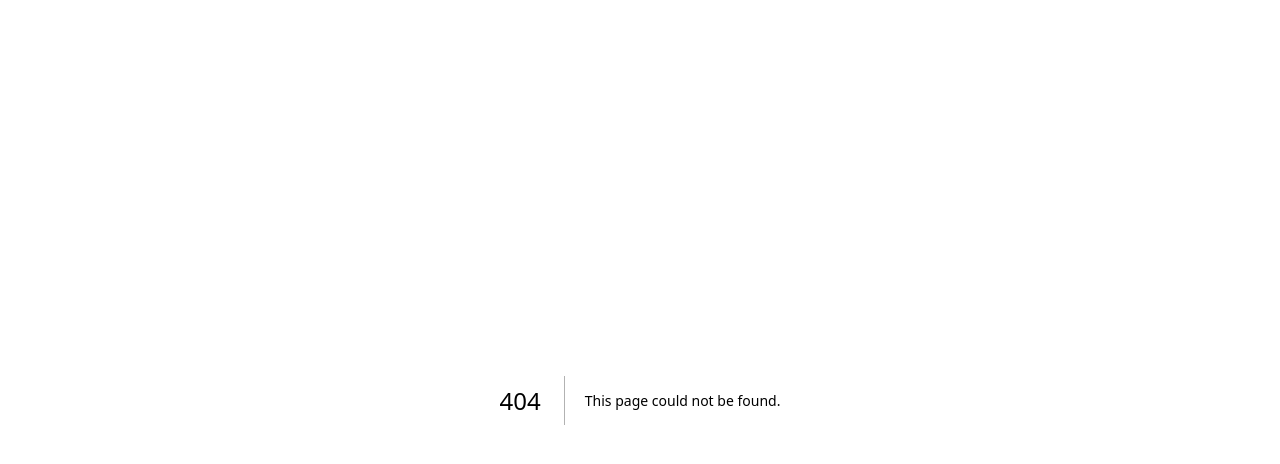
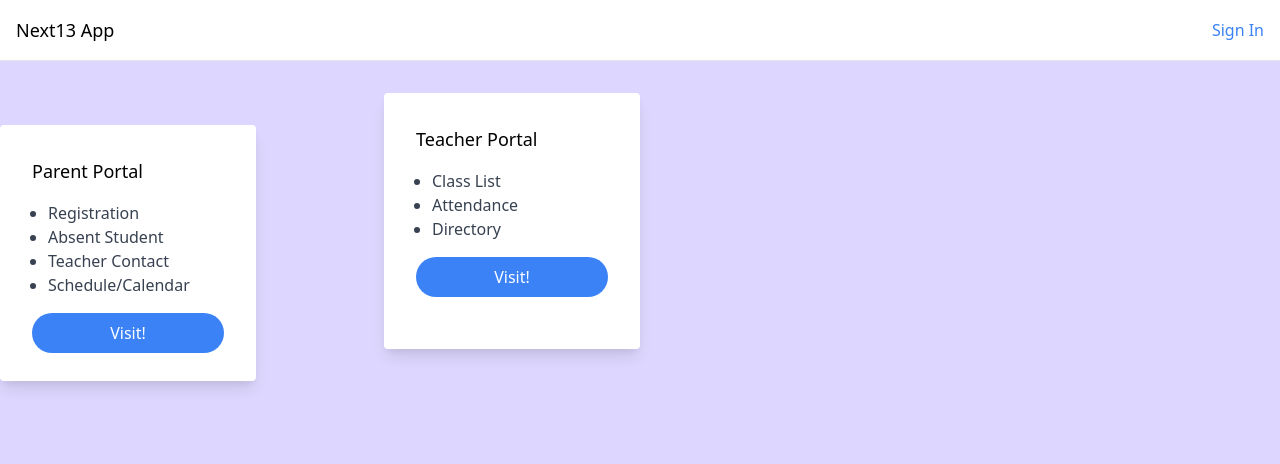
Before and after one commit to vianneyp72/glvn-website-1, a Next.js app: page /ai-landing-test in a window 1280 px wide. Before the commit this address had no page. Shown: the top 464 px of the page. Built offline with nearby package versions, Linux system fonts and the light colour scheme.

Commit message:
color update

```diff
--- a/components/RegForm.js
+++ b/components/RegForm.js
@@ -31,7 +31,9 @@ const Form = () => {
   }
 
   return (
-    <form onSubmit={handleSubmit} className="mx-auto max-w-4xl my-6 bg-orange-200 shadow-md rounded p-10">
+    <div className='min-h-screen bg-orange-200 '>
+    <><p className="text-2xl font-bold text-grey-800 text-center">GLVN Registration 2023-2024</p>
+    <form onSubmit={handleSubmit} className="mx-auto max-w-4xl my-6 bg-orange-100 shadow-md rounded p-10">
       <h2 className="text-lg font-bold text-center">Parent Information</h2>
       <div className="my-4">
         <label className="block text-gray-700 font-medium mb-2" htmlFor="fatherName">
@@ -43,8 +45,7 @@ const Form = () => {
           name="fatherName"
           id="fatherName"
           value={formData.fatherName}
-          onChange={handleChange}
-        />
+          onChange={handleChange} />
       </div>
       <div className="my-4">
         <label className="block text-gray-700 font-medium mb-2" htmlFor="fatherPhone">
@@ -56,8 +57,7 @@ const Form = () => {
           name="fatherPhone"
           id="fatherPhone"
           value={formData.fatherPhone}
-          onChange={handleChange}
-        />
+          onChange={handleChange} />
       </div>
       <div className="my-4">
         <label className="block text-gray-700 font-medium mb-2" htmlFor="fatherEmail">
@@ -69,8 +69,7 @@ const Form = () => {
           name="fatherEmail"
           id="fatherEmail"
           value={formData.fatherEmail}
-          onChange={handleChange}
-        />
+          onChange={handleChange} />
       </div>
       <div className="my-4">
         <label className="block text-gray-700 font-medium mb-2" htmlFor="motherName">
@@ -82,8 +81,7 @@ const Form = () => {
           name="motherName"
           id="motherName"
           value={formData.motherName}
-          onChange={handleChange}
-        />
+          onChange={handleChange} />
       </div>
       <div className="my-4">
         <label className="block text-gray-700 font-medium mb-2" htmlFor="motherPhone">
@@ -95,8 +93,7 @@ const Form = () => {
           name="motherPhone"
           id="motherPhone"
           value={formData.motherPhone}
-          onChange={handleChange}
-        />
+          onChange={handleChange} />
       </div>
       <div className="my-4">
         <label className="block text-gray-700 font-medium mb-2" htmlFor="motherEmail">
@@ -108,8 +105,7 @@ const Form = () => {
           name="motherEmail"
           id="motherEmail"
           value={formData.motherEmail}
-          onChange={handleChange}
-        />
+          onChange={handleChange} />
       </div>
       <div className="my-4">
         <label className="block text-gray-700 font-medium mb-2" htmlFor="address">
@@ -121,8 +117,7 @@ const Form = () => {
           name="address"
           id="address"
           value={formData.address}
-          onChange={handleChange}
-        />
+          onChange={handleChange} />
       </div>
       <h2 className="text-lg font-bold mt-8 text-center">Student Information</h2>
       <div className="my-4">
@@ -135,8 +130,7 @@ const Form = () => {
           name="studentSaintName"
           id="studentSaintName"
           value={formData.studentSaintName}
-          onChange={handleChange}
-        />
+          onChange={handleChange} />
       </div>
       <div className="my-4">
         <label className="block text-gray-700 font-medium mb-2" htmlFor="studentFirstName">
@@ -148,8 +142,7 @@ const Form = () => {
           name="studentFirstName"
           id="studentFirstName"
           value={formData.studentFirstName}
-          onChange={handleChange}
-        />
+          onChange={handleChange} />
       </div>
       <div className="my-4">
         <label className="block text-gray-700 font-medium mb-2" htmlFor="studentLastName">
@@ -161,8 +154,7 @@ const Form = () => {
           name="studentLastName"
           id="studentLastName"
           value={formData.studentLastName}
-          onChange={handleChange}
-        />
+          onChange={handleChange} />
       </div>
       <div className="my-4">
         <label className="block text-gray-700 font-medium mb-2" htmlFor="studentDOB">
@@ -174,8 +166,7 @@ const Form = () => {
           name="studentDOB"
           id="studentDOB"
           value={formData.studentDOB}
-          onChange={handleChange}
-        />
+          onChange={handleChange} />
       </div>
       <div className="my-4">
         <label className="block text-gray-700 font-medium mb-2" htmlFor="studentBaptismDate">
@@ -187,8 +178,7 @@ const Form = () => {
           name="studentBaptismDate"
           id="studentBaptismDate"
           value={formData.studentBaptismDate}
-          onChange={handleChange}
-        />
+          onChange={handleChange} />
       </div>
       <div className="my-4">
         <label className="block text-gray-700 font-medium mb-2" htmlFor="studentFirstCommunionDate">
@@ -200,13 +190,13 @@ const Form = () => {
           name="studentFirstCommunionDate"
           id="studentFirstCommunionDate"
           value={formData.studentFirstCommunionDate}
-          onChange={handleChange}
-        />
+          onChange={handleChange} />
       </div>
       <button className="container bg-blue-500 text-white py-2 px-4 rounded-lg hover:bg-blue-600 content-start">
         Register!
       </button>
-    </form>
+    </form></>
+          </div>
   )
 }
 
--- /dev/null
+++ b/pages/ai-landing-test.tsx
@@ -0,0 +1,50 @@
+import Head from 'next/head';
+
+const LandingPage = () => (
+  <div className=" h-full min-h-screen justify-center items-center bg-purple-200">
+    <Head>
+      <title>Next13 App Landing Page</title>
+      <link rel="stylesheet" href="https://cdn.jsdelivr.net/npm/tailwindcss@2.0.2/dist/tailwind.min.css" />
+    </Head>
+    <header className="w-full bg-white border-b border-gray-200 p-4">
+      <nav className="flex items-center justify-between">
+        <div className="text-lg font-medium">Next13 App</div>
+        <div>
+          <a href="#" className="text-blue-500 hover:text-blue-700">Sign In</a>
+        </div>
+      </nav>
+    </header>
+    <div className='flex'>
+
+    <div className="w-full max-w-sm mt-16">
+      <div className="bg-white rounded shadow-lg p-8 flex flex-col justify-between h-64 w-64">
+        <h2 className="text-lg font-medium mb-4">Parent Portal</h2>
+        <ul className="list-disc ml-4 text-gray-700 text-base mb-4">
+          <li>Registration</li>
+          <li>Absent Student</li>
+          <li>Teacher Contact</li>
+          <li>Schedule/Calendar</li>
+        </ul>
+        <button className="bg-blue-500 hover:bg-blue-700 text-white font-medium py-2 px-4 rounded-full mb-8 visit-btn">
+          Visit!
+        </button>
+      </div>
+    </div>
+    <div className="w-full max-w-sm mt-8">
+      <div className="bg-white rounded shadow-lg p-8 flex flex-col justify-between h-64 w-64">
+        <h2 className="text-lg font-medium mb-4">Teacher Portal</h2>
+        <ul className="list-disc ml-4 text-gray-700 text-base mb-4">
+          <li>Class List</li>
+          <li>Attendance</li>
+          <li>Directory</li>
+        </ul>
+        <button className="bg-blue-500 hover:bg-blue-700 text-white font-medium py-2 px-4 rounded-full mb-8 visit-btn">
+          Visit!
+        </button>
+      </div>
+    </div>
+  </div>
+    </div>
+);
+
+export default LandingPage;
--- /dev/null
+++ b/pages/registration-page.tsx
@@ -0,0 +1,11 @@
+import NavBar from '../components/NavBarParents'
+import RegForm from '../components/RegForm'
+
+export default function Home() {
+  return (
+    <main>
+      <NavBar />
+      <RegForm />
+    </main>
+  )
+}
```
Also changed, not shown: components/NavBarParents.js (renamed from components/NavBar.js, +10 -3 lines), public/GLVN_Minimal_small.png (added).
